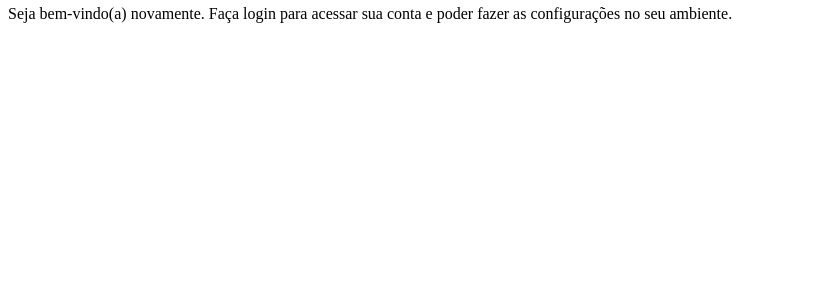
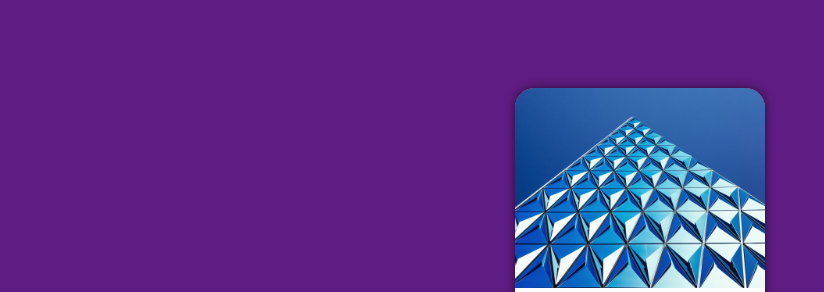
Before and after one commit to alexandreraminelli/projeto-login, a plain HTML site: page index.html in a window 1280 px wide. Shown: the part 62-354 px from the top of the page, without its empty margins (0-824 px from the left). Drawn offline with Linux system fonts and the light colour scheme.

Commit message:
Capítulo 26 Aula 2

```diff
--- a/estilos/style.css
+++ b/estilos/style.css
@@ -5,3 +5,47 @@
     Verde: #49a09d
     Lilás: #5f1c82
 */
+
+* {
+  font-family: system-ui, -apple-system, BlinkMacSystemFont, "Segoe UI", Roboto, Oxygen, Ubuntu, Cantarell, "Open Sans", "Helvetica Neue", sans-serif;
+  padding: 0;
+  margin: 0;
+  box-sizing: border-box;
+}
+body,
+html {
+  background-color: #5f1c82;
+  height: 100vh;
+  width: 100vw;
+}
+main {
+  position: relative;
+  height: 100vh;
+  width: 100vw;
+}
+
+section#login {
+  position: absolute;
+  top: 50%;
+  left: 50%;
+  transform: translate(-50%, -50%);
+  overflow: hidden;
+
+  background-color: white;
+  width: 250px;
+  height: 500px;
+  border-radius: 20px;
+  box-shadow: 0px 0px 10px rgba(0, 0, 0, 0.575);
+}
+
+section#login > div#imagem {
+  display: block;
+  background: #5f1c82 url("../imagens/pexels-scott-webb-139198.jpg") no-repeat;
+  background-size: cover;
+  background-position: left bottom;
+  height: 200px;
+}
+section#login > div#formulario {
+  display: block;
+  padding: 10px;
+}
--- a/index.html
+++ b/index.html
@@ -11,7 +11,9 @@
   <body>
     <main>
       <section id="login">
-        <div id="imagem"></div>
+        <div id="imagem">
+          <!-- Background-image com CSS -->
+        </div>
         <div id="formulario">
           <h1>Login</h1>
           <p>Seja bem-vindo(a) novamente. Faça login para acessar sua conta e poder fazer as configurações no seu ambiente.</p>
```
